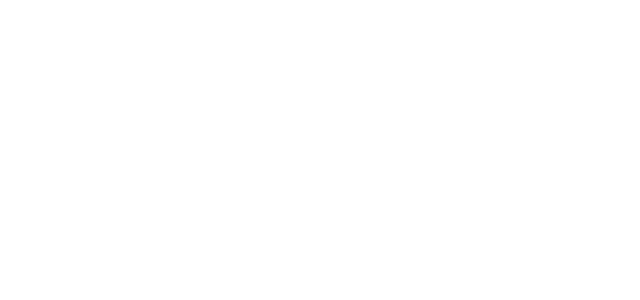
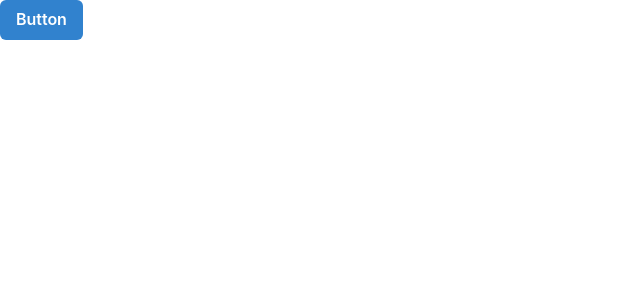
Before and after one commit to thesteemguru/mosh-devhub, a React (Vite) app: page / in a window 1280 px wide. Shown: the top 300 px of the page, without its empty margins (0-640 px from the left). Built offline with nearby package versions, Linux system fonts and the light colour scheme.

Commit message:
Installing Chakra UI

```diff
--- a/package.json
+++ b/package.json
@@ -10,6 +10,10 @@
     "preview": "vite preview"
   },
   "dependencies": {
+    "@chakra-ui/react": "^2.8.2",
+    "@emotion/react": "^11.11.1",
+    "@emotion/styled": "^11.11.0",
+    "framer-motion": "^10.16.16",
     "react": "^18.2.0",
     "react-dom": "^18.2.0"
   },
--- a/src/App.tsx
+++ b/src/App.tsx
@@ -1,5 +1,11 @@
+import { Button } from "@chakra-ui/react";
+
 function App() {
-  return <></>;
+  return (
+    <>
+      <Button colorScheme="blue">Button</Button>
+    </>
+  );
 }
 
 export default App;
--- a/src/main.tsx
+++ b/src/main.tsx
@@ -1,10 +1,13 @@
-import React from 'react'
-import ReactDOM from 'react-dom/client'
-import App from './App.tsx'
-import './index.css'
+import React from "react";
+import ReactDOM from "react-dom/client";
+import { ChakraProvider } from "@chakra-ui/react";
+import App from "./App.tsx";
+import "./index.css";
 
-ReactDOM.createRoot(document.getElementById('root')!).render(
+ReactDOM.createRoot(document.getElementById("root")!).render(
   <React.StrictMode>
-    <App />
-  </React.StrictMode>,
-)
+    <ChakraProvider>
+      <App />
+    </ChakraProvider>
+  </React.StrictMode>
+);
```
Also changed, not shown: 1 other file (tests, documents, lock files or other folders).
